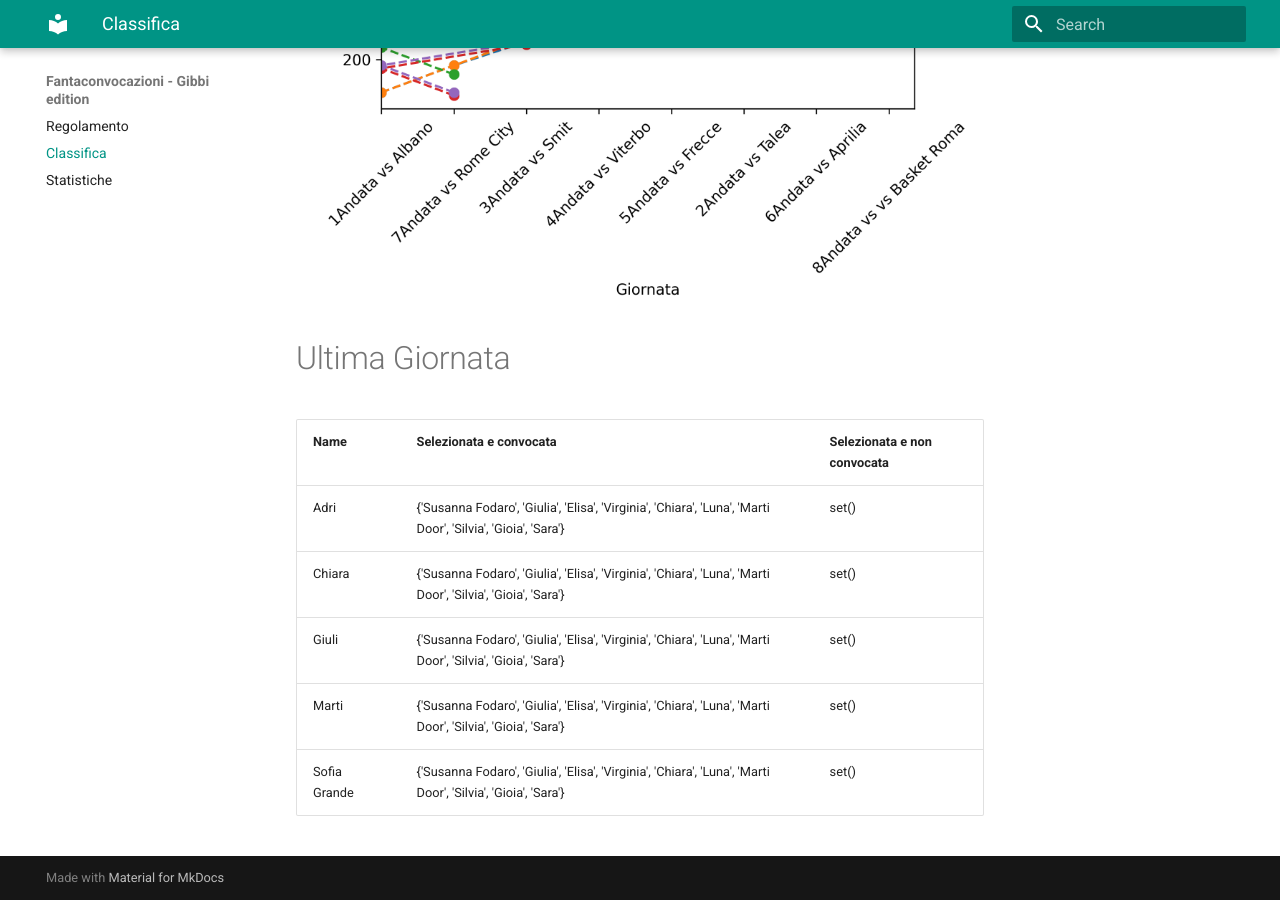
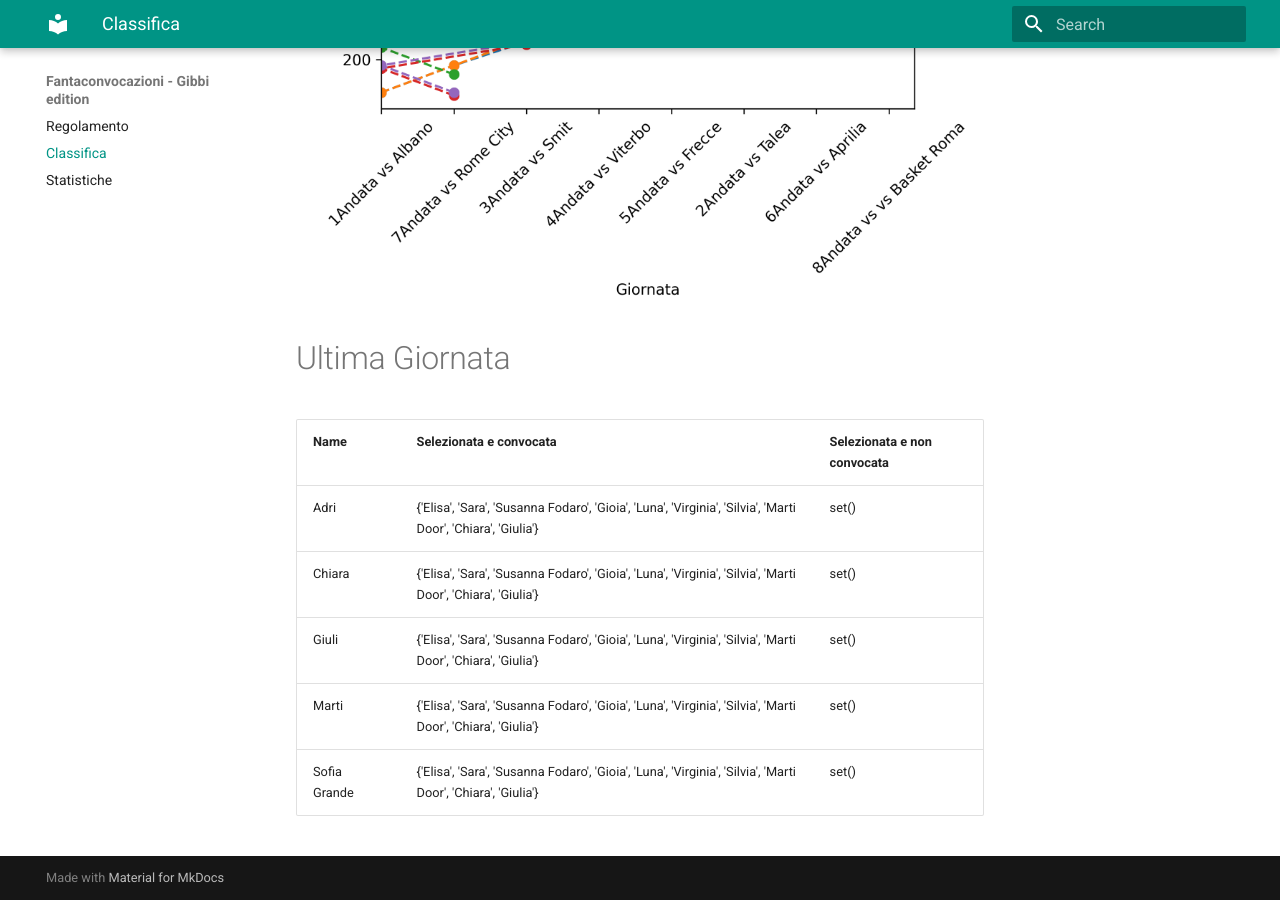
Before and after one commit to martinig94/fantagibbi, an MkDocs documentation site: the page built from docs/Classifica.md, in a window 1280 px wide and 900 px high, scrolled down 810 px. Built offline with MkDocs 1.6.1 and Material for MkDocs 9.7.7, drawn with Linux system fonts in a browser that asks for light colours.

Commit message:
Auto-update from main.py

```diff
--- a/docs/Classifica.md
+++ b/docs/Classifica.md
@@ -18,9 +18,9 @@
 <!-- START_TABLE CORRECT -->
 | Name         | Selezionata e convocata                                                                                      | Selezionata e non convocata   |
 |:-------------|:-------------------------------------------------------------------------------------------------------------|:------------------------------|
-| Adri         | {'Susanna Fodaro', 'Giulia', 'Elisa', 'Virginia', 'Chiara', 'Luna', 'Marti Door', 'Silvia', 'Gioia', 'Sara'} | set()                         |
-| Chiara       | {'Susanna Fodaro', 'Giulia', 'Elisa', 'Virginia', 'Chiara', 'Luna', 'Marti Door', 'Silvia', 'Gioia', 'Sara'} | set()                         |
-| Giuli        | {'Susanna Fodaro', 'Giulia', 'Elisa', 'Virginia', 'Chiara', 'Luna', 'Marti Door', 'Silvia', 'Gioia', 'Sara'} | set()                         |
-| Marti        | {'Susanna Fodaro', 'Giulia', 'Elisa', 'Virginia', 'Chiara', 'Luna', 'Marti Door', 'Silvia', 'Gioia', 'Sara'} | set()                         |
-| Sofia Grande | {'Susanna Fodaro', 'Giulia', 'Elisa', 'Virginia', 'Chiara', 'Luna', 'Marti Door', 'Silvia', 'Gioia', 'Sara'} | set()                         |
+| Adri         | {'Elisa', 'Sara', 'Susanna Fodaro', 'Gioia', 'Luna', 'Virginia', 'Silvia', 'Marti Door', 'Chiara', 'Giulia'} | set()                         |
+| Chiara       | {'Elisa', 'Sara', 'Susanna Fodaro', 'Gioia', 'Luna', 'Virginia', 'Silvia', 'Marti Door', 'Chiara', 'Giulia'} | set()                         |
+| Giuli        | {'Elisa', 'Sara', 'Susanna Fodaro', 'Gioia', 'Luna', 'Virginia', 'Silvia', 'Marti Door', 'Chiara', 'Giulia'} | set()                         |
+| Marti        | {'Elisa', 'Sara', 'Susanna Fodaro', 'Gioia', 'Luna', 'Virginia', 'Silvia', 'Marti Door', 'Chiara', 'Giulia'} | set()                         |
+| Sofia Grande | {'Elisa', 'Sara', 'Susanna Fodaro', 'Gioia', 'Luna', 'Virginia', 'Silvia', 'Marti Door', 'Chiara', 'Giulia'} | set()                         |
 <!-- END_TABLE CORRECT -->
```
